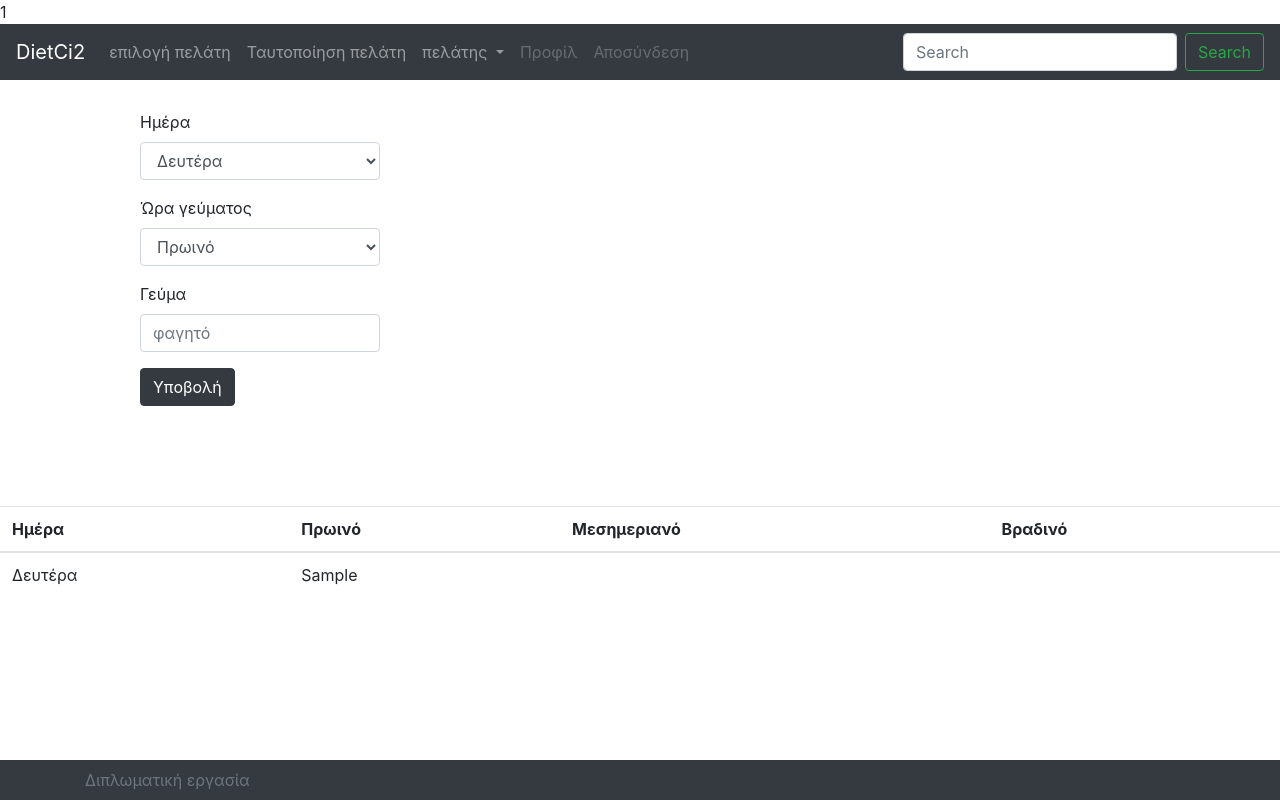
After one commit to vroulos/diet_ci2, a CodeIgniter app: page /diet_ci2/dietitians/add_nutricion_program_v2 in a window 1280 px wide. The commit adds this page. Run offline with CodeIgniter, Linux system fonts and the light colour scheme; a user stored in the database is signed in; tables that the repository leaves empty or names only in its code hold one stand-in row (values such as "Sample post"); some libraries are stand-ins or nearby versions.

Commit message:
add new funtions of display and get the nutricion program . Now i add the food for each day and hour and display the in the same page on dietitian

```diff
--- a/application/controllers/Dietitians.php
+++ b/application/controllers/Dietitians.php
@@ -134,6 +134,55 @@ class Dietitians extends CI_controller
 			redirect('dietitians/logind','refresh');
 		}
 	}
+
+	public function add_nutricion_program_v2(){
+		if (isset($_SESSION['dietitian_name'])) {
+
+					$data = null;
+				//fortonw to user model gia an xrisimopoiiso ti sunartisi get_nutricion_program()
+			$this->load->model('user_model');
+			$name = $_SESSION['customer_name'];
+			$user_id = $_SESSION['customer_id'];
+			//save the current customer program and save it to $data
+			$data['program'] = $this->user_model->get_nutricion_program_v2($name , $user_id);
+			//rows of the query
+
+			//if the query has the meals
+			if ($data) {
+
+			}
+
+
+			if ($_SERVER['REQUEST_METHOD'] == 'POST' AND isset($_POST['submit_program'])){
+				$day = $_POST['day_of_week'];
+				$mealtime = $_POST['mealtime_category'];
+				$meal = $_POST['food'];
+
+				$user_id = $_SESSION['customer_id'];
+				$duser_id = $_SESSION['dietitian_id'];
+
+				echo $day ." ".$mealtime." ". $meal;
+
+				//add the meal to the the table nutricion_program_v2
+				$this->dietitian_model->add_meal($day, $mealtime, $meal, $user_id, $duser_id);
+				$this->load->view('dietitian/headerd');
+				$this->load->view('dietitian/add_nutricion_program_view_v2', $data);
+				$this->load->view('user/nutricion_program_view_v2', $data);
+				$this->load->view('footer');
+
+
+
+			}else{
+				$this->load->view('dietitian/headerd');
+				$this->load->view('dietitian/add_nutricion_program_view_v2', $data);
+				$this->load->view('user/nutricion_program_view_v2', $data);
+				$this->load->view('footer');
+			}
+		}else {
+			redirect('dietitians/logind','refresh');
+		}
+	}
+
 
 	public function choose_customer(){
 		if (isset($_SESSION['dietitian_name'])){
@@ -277,9 +326,19 @@ class Dietitians extends CI_controller
 		}
 	}
 
+	public function create_nutricion_program_v2(){
+		if ($_SESSION['dietitian_name']) {
+
+
+		}
+	}
+
 	public function create_customer_secret_key(){
 		$data = NULL;
 		if(isset($_SESSION['dietitian_name'])){
+
+
+
 
 			if($_SERVER['REQUEST_METHOD'] == "POST" AND isset($_POST['submit_register_password'])){
 				$register_password = $this->input->post('register_password');
@@ -454,7 +513,8 @@ class Dietitians extends CI_controller
 					$duser_id = $this->dietitian_model->get_dietitian_id_from_username($dusername);
 					$duser    = $this->dietitian_model->get_dietitian($duser_id);
 					//
-					$newdata = array('dietitian_name' => $dusername );
+					$newdata = array('dietitian_name' => $dusername,
+									 'dietitian_id' => $duser_id );
 					//set the session variables
 					$this->session->set_userdata($newdata);
 
--- a/application/controllers/mywebapp.php
+++ b/application/controllers/mywebapp.php
@@ -20,7 +20,6 @@ class mywebapp extends CI_Controller
 		$this->load->view('footer', $data);
 
 	}
-
 }
 
 
--- a/application/models/User_model.php
+++ b/application/models/User_model.php
@@ -139,6 +139,22 @@ class User_model extends CI_Model {
 		$query = $this->db->query("SELECT * FROM nutricion_program where user_id = '$user_id' ORDER BY id DESC LIMIT 1");
 
 		return $query;
+	}
+
+		public function get_nutricion_program_v2($name, $user_id){
+
+
+		//select the row with user max user id . that row has the current nutricion program
+		$query = $this->db->query("SELECT * FROM nutricion_program_v2 where user_id = '$user_id' ORDER BY FIELD(day, 'monday','tuesday', 'wednesday', 'thursday', 'friday', 'saturday', 'sunday'), FIELD(hour, 'breakfast', 'lunch', 'dinner')");
+
+		$affected_rows = $this->db->affected_rows();
+		echo $affected_rows;
+		if ($affected_rows > 0) {
+			return $query->result();
+		}else{
+			return false;
+		}
+
 	}
 
 	public function get_messages($customer_name){
--- a/application/models/dietitian_model.php
+++ b/application/models/dietitian_model.php
@@ -81,6 +81,12 @@ class Dietitian_model extends CI_Model
 
 		return $number;
 	}
+
+
+	public function add_meal($day, $mealtime, $meal, $user_id , $dietitian_id){
+		$query = $this->db->query("INSERT INTO nutricion_program_v2(day, hour, food, dietitian_id, user_id ) values ('$day', '$mealtime', '$meal', '$dietitian_id', '$user_id')");
+	}
+
 
 	public function get_customers(){
 		$query = $this->db->query("SELECT * FROM users");
--- /dev/null
+++ b/application/views/dietitian/add_nutricion_program_view_v2.php
@@ -0,0 +1,31 @@
+
+<?php
+echo form_open('dietitians/add_nutricion_program_v2'); ?>
+<div style="width: 240px; margin-left: 140px; margin-top: 30px">
+<div class="form-group">
+	<label for="dayday">Ημέρα </label>
+	<select class="form-control" name="day_of_week">
+		<option value="monday">Δευτέρα</option>
+		<option value="tuesday">Τρίτη</option>
+		<option value="wednesday">Τετάρτη</option>
+		<option value="thursday">Πέμπτη</option>
+		<option value="friday">Παρασκευή</option>
+		<option value="saturday">Σάββατο</option>
+		<option value="sunday">Κυριακή</option>
+	</select>
+</div>
+
+  <div class="form-group">
+    <label for="meal">Ώρα γεύματος</label>
+    <select class="form-control" id="mealtime" name="mealtime_category">
+      <option value="breakfast">Πρωινό</option>
+      <option value="lunch">Μεσημεριανό</option>
+      <option value="dinner">Βραδινό</option>
+    </select>
+</div>
+<div class="form-group">
+	<label for="item">Γεύμα</label>
+	<input type="text" name="food" class="form-control" placeholder="φαγητό" id="meal">
+</div>
+<?php echo form_submit('submit_program', 'Υποβολή', 'class = "btn btn-dark"'); ?>
+</div>
--- a/application/views/dietitian/headerd.php
+++ b/application/views/dietitian/headerd.php
@@ -72,6 +72,7 @@
 						<a class="dropdown-item" href="<?= base_url('dietitians/insert_food') ?>">προσθήκη γεύματος</a>
 						<a class="dropdown-item" href="<?= base_url('dietitians/send_message')  ?>">αποστολή μυνήματος</a>
 						<a class="dropdown-item" href="<?= base_url('dietitians/add_nutricion_program')  ?>">προσθήκη προγράμματος</a>
+						<a class="dropdown-item" href="<?= base_url('dietitians/add_nutricion_program_v2')  ?>">προσθήκη προγράμματος v2</a>
 						<div class="dropdown-divider"></div>
 						<a class="dropdown-item" href="<?php echo base_url('dietitians/customer_progress') ?>">πρόοδος πελάτη</a>
 						<a class="dropdown-item" href="<?php echo base_url('dietitians/customer_nutricion_program') ?>">τρέχων πρόγραμμα</a>
--- /dev/null
+++ b/application/views/user/login/nutricion_program_view_v2.php
@@ -0,0 +1 @@
+nutricion_program_view_v2.php
--- /dev/null
+++ b/application/views/user/nutricion_program_view_v2.php
@@ -0,0 +1,57 @@
+<?php
+	// if (isset($program)) {
+	// 	foreach ($program as $row) {
+	// 		echo $row->day."  ";
+	// 		echo $row->hour."  ";
+	// 		echo $row->food."<br>";
+	// 	}
+	// }else{
+	// 	echo "meals is not set";
+	// }
+
+
+	?>
+
+	<table class="table" style="margin-right: 200px; margin-bottom: 200px; margin-top: 100px">
+  <thead>
+    <tr>
+
+      <th scope="col">Ημέρα</th>
+      <th scope="col">Πρωινό</th>
+      <th scope="col">Μεσημεριανό</th>
+      <th scope="col">Βραδινό</th>
+    </tr>
+  </thead>
+  <tbody>
+  	<?php $th = true;
+  			$td = true;
+  			$i=0;
+  			$number = 0;
+  			$days = array("Δευτέρα", "Τρίτη","Τετάρτη", "Πέμπτη", "Παρασκευή","Σάββατο","Κυριακή");
+  	foreach ($program as $meal) {
+
+  		if ($i == 0) {
+  			echo "<tr>";
+  			echo "<td>".$days[$number]."</td>";
+  			$number++;
+
+
+  		}
+  		$i++;
+
+
+  		echo "<td>".$meal->food."</td>";
+  		if ($i== 3) {
+  			echo "</tr>";
+
+  			$i=0;
+  		}
+
+  		}?>
+
+
+
+    </tr>
+
+  </tbody>
+</table>
```
